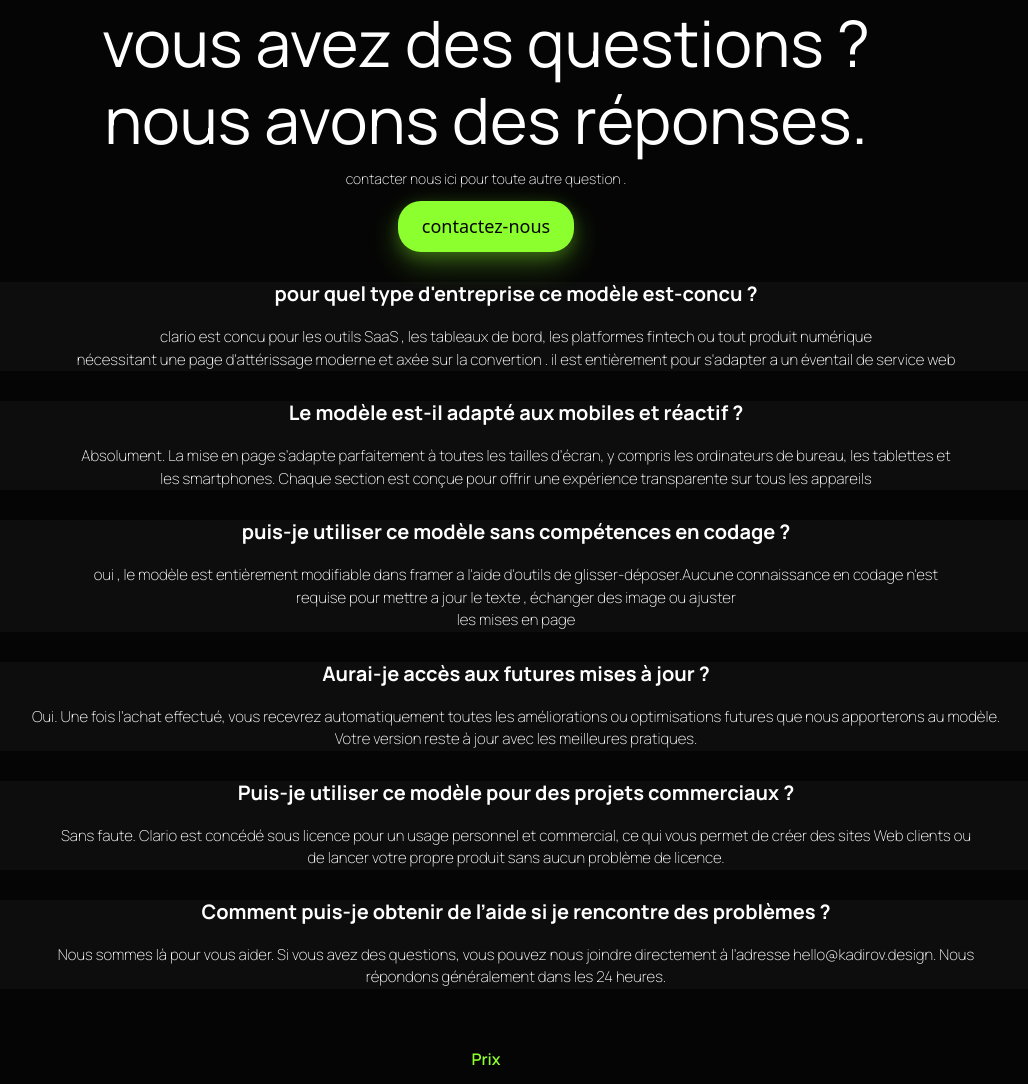
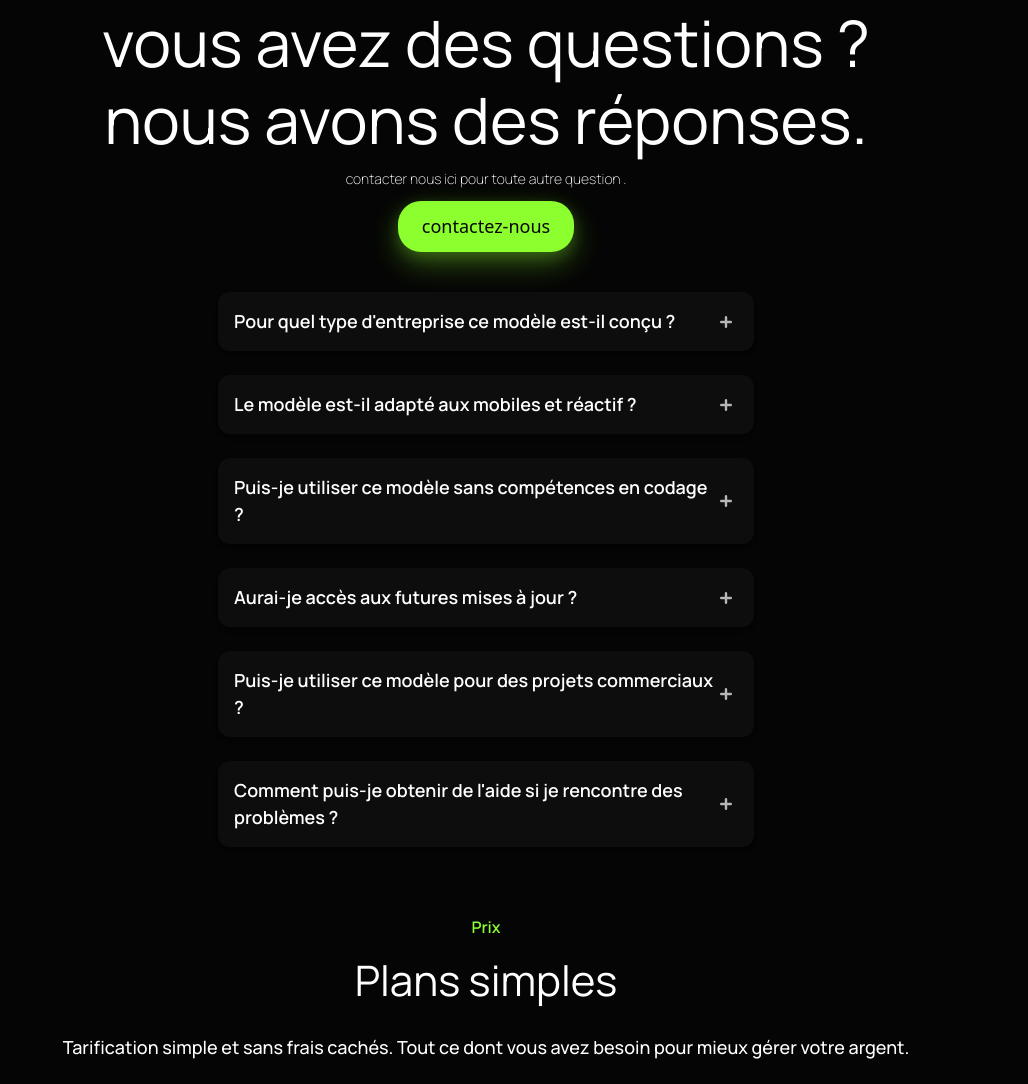
Before and after one commit to hugopicot/projet1-ESEO, a PHP site: page / in a window 1280 px wide. Shown: the part 2591-3675 px from the top of the page, without its empty margins (154-1182 px from the left). Run offline with PHP 8.4, Linux system fonts and the light colour scheme.

Commit message:
azertyui

```diff
--- a/css/styles.css
+++ b/css/styles.css
@@ -569,3 +569,84 @@
   padding: 30px;
   gap: 20px;
 }
+
+/* FAQ Styles */
+.faq-container {
+  max-width: 36rem;
+  margin: 0 auto;
+  padding: 40px 20px;
+}
+
+.faq-title {
+  font-size: 42px;
+  font-weight: 800;
+  margin-bottom: 32px;
+  text-align: center;
+  color: var(--blanc);
+}
+
+.faq-items {
+  display: flex;
+  flex-direction: column;
+  gap: 24px;
+}
+
+.faq-item {
+  background-color: var(--UI-1);
+  border-radius: 12px;
+  box-shadow: 0 4px 6px -1px rgba(0, 0, 0, 0.1), 0 2px 4px -2px rgba(0, 0, 0, 0.1);
+}
+
+.faq-button {
+  width: 100%;
+  display: flex;
+  align-items: center;
+  justify-content: space-between;
+  padding: 16px;
+  background: none;
+  border: none;
+  cursor: pointer;
+  color: var(--blanc);
+  font-family: 'Manrope', sans-serif;
+}
+
+.faq-button:focus {
+  outline: none;
+}
+
+.faq-question {
+  font-size: 18px;
+  font-weight: 600;
+  text-align: left;
+}
+
+.faq-icon {
+  width: 24px;
+  height: 24px;
+  color: var(--blanc);
+  opacity: 0.7;
+  flex-shrink: 0;
+}
+
+.faq-content {
+  color: var(--blanc);
+  opacity: 0.8;
+  overflow: hidden;
+  max-height: 0;
+  transition: all 0.5s ease;
+}
+
+.faq-content p {
+  padding: 16px;
+  margin: 0;
+  font-size: 16px;
+  line-height: 1.6;
+}
+
+.faq-content.expanded {
+  max-height: 200px;
+}
+
+.hidden {
+  display: none;
+}
--- a/index.html
+++ b/index.html
@@ -144,49 +144,237 @@
 
 <!--les questionnaires-->
 <section id="question-1">
-
     <div class="vos-questions">
         <h1> vous avez des questions ?  <br>nous avons des  réponses.</h1>
         <p> contacter nous ici pour toute autre question .</p>
         <button class="btn1" onclick="openPopup()"> contactez-nous </button>
     </div>
-    <div class="continur">
-        <div>
-            <h4>pour quel type d'entreprise ce modèle est-concu ?</h4>
-            <P>
-                clario est concu pour les outils SaaS , les tableaux de bord, les platformes fintech ou tout produit numérique <br> nécessitant une page d'attérissage moderne et axée sur
-                la convertion . il est entièrement pour s'adapter a un éventail de service web
-            </P>
-        </div>
-        <div>
-            <h4>Le modèle est-il adapté aux mobiles et réactif ?</h4>
-            <p>
-                Absolument. La mise en page s’adapte parfaitement à toutes les  tailles d’écran, y compris les ordinateurs de bureau, les tablettes et  <br>les smartphones. Chaque section est conçue pour offrir une expérience transparente sur tous les appareils
-            </p>
-        </div>
-        <div>
-            <h4>puis-je utiliser ce modèle sans compétences en codage ?</h4>
-            <p>
-                oui , le modèle est entièrement modifiable dans framer a l'aide d'outils de glisser-déposer.Aucune connaissance en codage n'est <br> requise pour mettre a jour le texte , échanger des image ou ajuster  <br>les mises en page
-            </p>
-        </div>
-        <div>
-            <h4>Aurai-je accès aux futures mises à jour ?</h4>
-            <P>
-               Oui. Une fois l’achat effectué, vous recevrez automatiquement toutes les améliorations ou optimisations futures que nous apporterons au modèle. <br> Votre version reste à jour avec les meilleures pratiques.
-            </P>
-        </div>
-        <div>
-            <H4>Puis-je utiliser ce modèle pour des projets commerciaux ?</H4>
-            <P>
-               Sans faute. Clario est concédé sous licence pour un usage personnel et commercial, ce qui vous permet de créer des sites Web clients ou <br> de lancer votre propre produit sans aucun problème de licence.
-            </P>
-        </div>
-        <div>
-            <h4>Comment puis-je obtenir de l’aide si je rencontre des problèmes ?</h4>
-            <p>
-                Nous sommes là pour vous aider. Si vous avez des questions, vous pouvez nous joindre directement à l’adresse hello@kadirov.design. Nous <br> répondons généralement dans les 24 heures.
-            </p>
+
+    <div class="faq-container">
+        <div class="faq-items">
+            <!-- Item 1 -->
+            <div class="faq-item">
+                <button
+                    class="faq-button"
+                    onclick="toggleFaqItem(1)"
+                    aria-expanded="false"
+                    aria-controls="faq-content-1"
+                    id="faq-button-1"
+                >
+                    <span class="faq-question">
+                        Pour quel type d'entreprise ce modèle est-il conçu ?
+                    </span>
+                    <svg
+                        id="faq-icon-plus-1"
+                        class="faq-icon"
+                        fill="currentColor"
+                        viewBox="0 0 20 20"
+                    >
+                        <path d="M10 5a1 1 0 011 1v3h3a1 1 0 110 2h-3v3a1 1 0 11-2 0v-3H6a1 1 0 110-2h3V6a1 1 0 011-1z"/>
+                    </svg>
+                    <svg
+                        id="faq-icon-minus-1"
+                        class="faq-icon hidden"
+                        fill="currentColor"
+                        viewBox="0 0 20 20"
+                    >
+                        <path d="M5 10a1 1 0 011-1h8a1 1 0 110 2H6a1 1 0 01-1-1z"/>
+                    </svg>
+                </button>
+                <div
+                    id="faq-content-1"
+                    class="faq-content"
+                    role="region"
+                    aria-labelledby="faq-button-1"
+                >
+                    <p>Nova est conçu pour les outils SaaS, les tableaux de bord, les plateformes fintech ou tout produit numérique nécessitant une page d'atterrissage moderne et axée sur la conversion. Il est entièrement adaptable à un éventail de services web.</p>
+                </div>
+            </div>
+
+            <!-- Item 2 -->
+            <div class="faq-item">
+                <button
+                    class="faq-button"
+                    onclick="toggleFaqItem(2)"
+                    aria-expanded="false"
+                    aria-controls="faq-content-2"
+                    id="faq-button-2"
+                >
+                    <span class="faq-question">Le modèle est-il adapté aux mobiles et réactif ?</span>
+                    <svg
+                        id="faq-icon-plus-2"
+                        class="faq-icon"
+                        fill="currentColor"
+                        viewBox="0 0 20 20"
+                    >
+                        <path d="M10 5a1 1 0 011 1v3h3a1 1 0 110 2h-3v3a1 1 0 11-2 0v-3H6a1 1 0 110-2h3V6a1 1 0 011-1z"/>
+                    </svg>
+                    <svg
+                        id="faq-icon-minus-2"
+                        class="faq-icon hidden"
+                        fill="currentColor"
+                        viewBox="0 0 20 20"
+                    >
+                        <path d="M5 10a1 1 0 011-1h8a1 1 0 110 2H6a1 1 0 01-1-1z"/>
+                    </svg>
+                </button>
+                <div
+                    id="faq-content-2"
+                    class="faq-content"
+                    role="region"
+                    aria-labelledby="faq-button-2"
+                >
+                    <p>Absolument. La mise en page s'adapte parfaitement à toutes les tailles d'écran, y compris les ordinateurs de bureau, les tablettes et les smartphones. Chaque section est conçue pour offrir une expérience transparente sur tous les appareils.</p>
+                </div>
+            </div>
+
+            <!-- Item 3 -->
+            <div class="faq-item">
+                <button
+                    class="faq-button"
+                    onclick="toggleFaqItem(3)"
+                    aria-expanded="false"
+                    aria-controls="faq-content-3"
+                    id="faq-button-3"
+                >
+                    <span class="faq-question">Puis-je utiliser ce modèle sans compétences en codage ?</span>
+                    <svg
+                        id="faq-icon-plus-3"
+                        class="faq-icon"
+                        fill="currentColor"
+                        viewBox="0 0 20 20"
+                    >
+                        <path d="M10 5a1 1 0 011 1v3h3a1 1 0 110 2h-3v3a1 1 0 11-2 0v-3H6a1 1 0 110-2h3V6a1 1 0 011-1z"/>
+                    </svg>
+                    <svg
+                        id="faq-icon-minus-3"
+                        class="faq-icon hidden"
+                        fill="currentColor"
+                        viewBox="0 0 20 20"
+                    >
+                        <path d="M5 10a1 1 0 011-1h8a1 1 0 110 2H6a1 1 0 01-1-1z"/>
+                    </svg>
+                </button>
+                <div
+                    id="faq-content-3"
+                    class="faq-content"
+                    role="region"
+                    aria-labelledby="faq-button-3"
+                >
+                    <p>Oui, le modèle est entièrement modifiable avec des outils de glisser-déposer. Aucune connaissance en codage n'est requise pour mettre à jour le texte, échanger des images ou ajuster les mises en page.</p>
+                </div>
+            </div>
+
+            <!-- Item 4 -->
+            <div class="faq-item">
+                <button
+                    class="faq-button"
+                    onclick="toggleFaqItem(4)"
+                    aria-expanded="false"
+                    aria-controls="faq-content-4"
+                    id="faq-button-4"
+                >
+                    <span class="faq-question">Aurai-je accès aux futures mises à jour ?</span>
+                    <svg
+                        id="faq-icon-plus-4"
+                        class="faq-icon"
+                        fill="currentColor"
+                        viewBox="0 0 20 20"
+                    >
+                        <path d="M10 5a1 1 0 011 1v3h3a1 1 0 110 2h-3v3a1 1 0 11-2 0v-3H6a1 1 0 110-2h3V6a1 1 0 011-1z"/>
+                    </svg>
+                    <svg
+                        id="faq-icon-minus-4"
+                        class="faq-icon hidden"
+                        fill="currentColor"
+                        viewBox="0 0 20 20"
+                    >
+                        <path d="M5 10a1 1 0 011-1h8a1 1 0 110 2H6a1 1 0 01-1-1z"/>
+                    </svg>
+                </button>
+                <div
+                    id="faq-content-4"
+                    class="faq-content"
+                    role="region"
+                    aria-labelledby="faq-button-4"
+                >
+                    <p>Oui. Une fois l'achat effectué, vous recevrez automatiquement toutes les améliorations ou optimisations futures que nous apporterons au modèle. Votre version reste à jour avec les meilleures pratiques.</p>
+                </div>
+            </div>
+
+            <!-- Item 5 -->
+            <div class="faq-item">
+                <button
+                    class="faq-button"
+                    onclick="toggleFaqItem(5)"
+                    aria-expanded="false"
+                    aria-controls="faq-content-5"
+                    id="faq-button-5"
+                >
+                    <span class="faq-question">Puis-je utiliser ce modèle pour des projets commerciaux ?</span>
+                    <svg
+                        id="faq-icon-plus-5"
+                        class="faq-icon"
+                        fill="currentColor"
+                        viewBox="0 0 20 20"
+                    >
+                        <path d="M10 5a1 1 0 011 1v3h3a1 1 0 110 2h-3v3a1 1 0 11-2 0v-3H6a1 1 0 110-2h3V6a1 1 0 011-1z"/>
+                    </svg>
+                    <svg
+                        id="faq-icon-minus-5"
+                        class="faq-icon hidden"
+                        fill="currentColor"
+                        viewBox="0 0 20 20"
+                    >
+                        <path d="M5 10a1 1 0 011-1h8a1 1 0 110 2H6a1 1 0 01-1-1z"/>
+                    </svg>
+                </button>
+                <div
+                    id="faq-content-5"
+                    class="faq-content"
+                    role="region"
+                    aria-labelledby="faq-button-5"
+                >
+                    <p>Sans faute. Nova est concédé sous licence pour un usage personnel et commercial, ce qui vous permet de créer des sites Web clients ou de lancer votre propre produit sans aucun problème de licence.</p>
+                </div>
+            </div>
+
+            <!-- Item 6 -->
+            <div class="faq-item">
+                <button
+                    class="faq-button"
+                    onclick="toggleFaqItem(6)"
+                    aria-expanded="false"
+                    aria-controls="faq-content-6"
+                    id="faq-button-6"
+                >
+                    <span class="faq-question">Comment puis-je obtenir de l'aide si je rencontre des problèmes ?</span>
+                    <svg
+                        id="faq-icon-plus-6"
+                        class="faq-icon"
+                        fill="currentColor"
+                        viewBox="0 0 20 20"
+                    >
+                        <path d="M10 5a1 1 0 011 1v3h3a1 1 0 110 2h-3v3a1 1 0 11-2 0v-3H6a1 1 0 110-2h3V6a1 1 0 011-1z"/>
+                    </svg>
+                    <svg
+                        id="faq-icon-minus-6"
+                        class="faq-icon hidden"
+                        fill="currentColor"
+                        viewBox="0 0 20 20"
+                    >
+                        <path d="M5 10a1 1 0 011-1h8a1 1 0 110 2H6a1 1 0 01-1-1z"/>
+                    </svg>
+                </button>
+                <div
+                    id="faq-content-6"
+                    class="faq-content"
+                    role="region"
+                    aria-labelledby="faq-button-6"
+                >
+                    <p>Nous sommes là pour vous aider. Si vous avez des questions, vous pouvez nous joindre directement par notre formulaire de contact. Nous répondons généralement dans les 24 heures.</p>
+                </div>
+            </div>
         </div>
     </div>
 </section>
```
Also changed, not shown: js/script.js (+26 -0 lines), skfdhj.html (deleted, +0 -130 lines), efsi.css (deleted).
